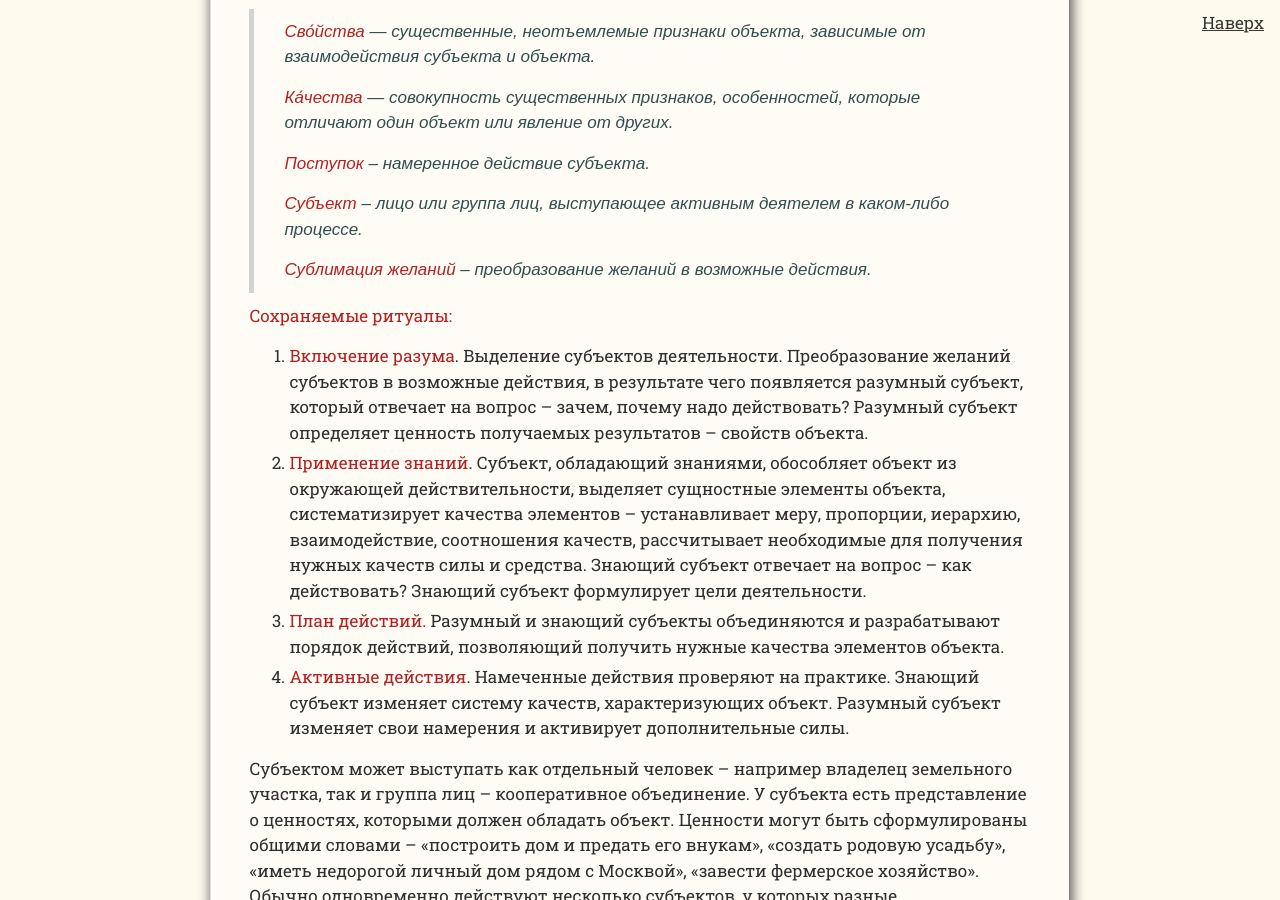
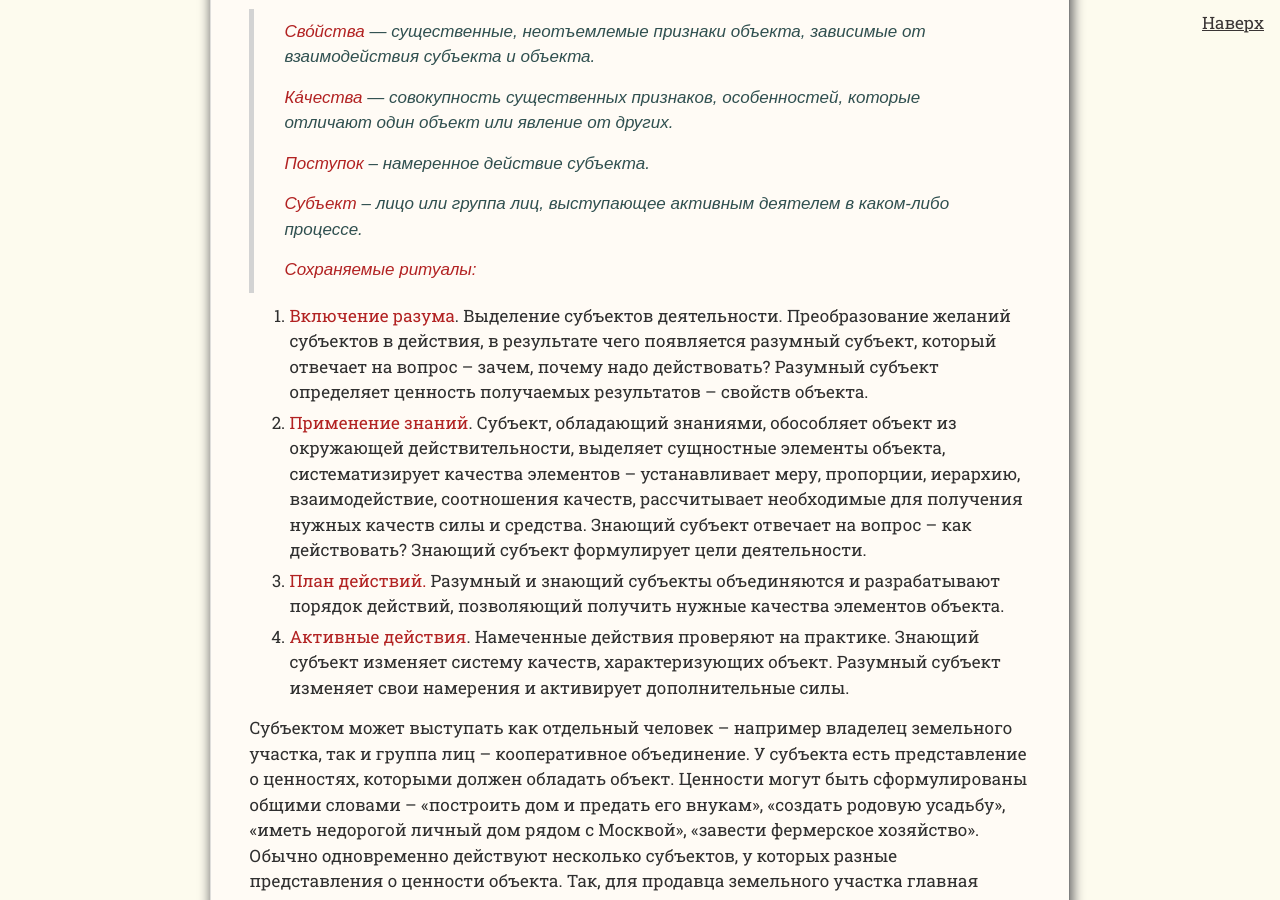
Before and after one commit to SergSi/land-use-art, a Jekyll site: the page built from _posts/2024-12-07-alhimia.md, in a window 1280 px wide and 900 px high, scrolled down 5009 px. Built offline with Jekyll 4.4.1, drawn with Linux system fonts in a browser that asks for light colours; some web fonts are replaced.

Commit message:
Update 2024-12-07-alhimia.md

```diff
--- a/_posts/2024-12-07-alhimia.md
+++ b/_posts/2024-12-07-alhimia.md
@@ -90,11 +90,9 @@ file-1="Алхимия.png" caption-1="Схема Великого алхими
 >
 > **Субъект** – лицо или группа лиц, выступающее активным деятелем в каком-либо процессе.
 >
-> **Сублима‌ция** **желаний** – преобразование желаний в возможные действия.
+> **Сохраняемые ритуалы:**
 
-**Сохраняемые ритуалы:**
-
-1. **Включение разума**. Выделение субъектов деятельности. Преобразование желаний субъектов в возможные действия, в результате чего появляется разумный субъект, который отвечает на вопрос – зачем, почему надо действовать? Разумный субъект определяет ценность получаемых результатов – свойств объекта.
+1. **Включение разума**. Выделение субъектов деятельности. Преобразование желаний субъектов в действия, в результате чего появляется разумный субъект, который отвечает на вопрос – зачем, почему надо действовать? Разумный субъект определяет ценность получаемых результатов – свойств объекта.
 3. **Применение знаний**. Субъект, обладающий знаниями, обособляет объект из окружающей действительности, выделяет сущностные элементы объекта, систематизирует качества элементов – устанавливает меру, пропорции, иерархию, взаимодействие, соотношения качеств, рассчитывает необходимые для получения нужных качеств силы и средства. Знающий субъект отвечает на вопрос – как действовать? Знающий субъект формулирует цели деятельности.
 4. **План действий.** Разумный и знающий субъекты объединяются и разрабатывают порядок действий, позволяющий получить нужные качества элементов объекта.
 5. **Активные действия**. Намеченные действия проверяют на практике. Знающий субъект изменяет систему качеств, характеризующих объект. Разумный субъект изменяет свои намерения и активирует дополнительные силы.
```
